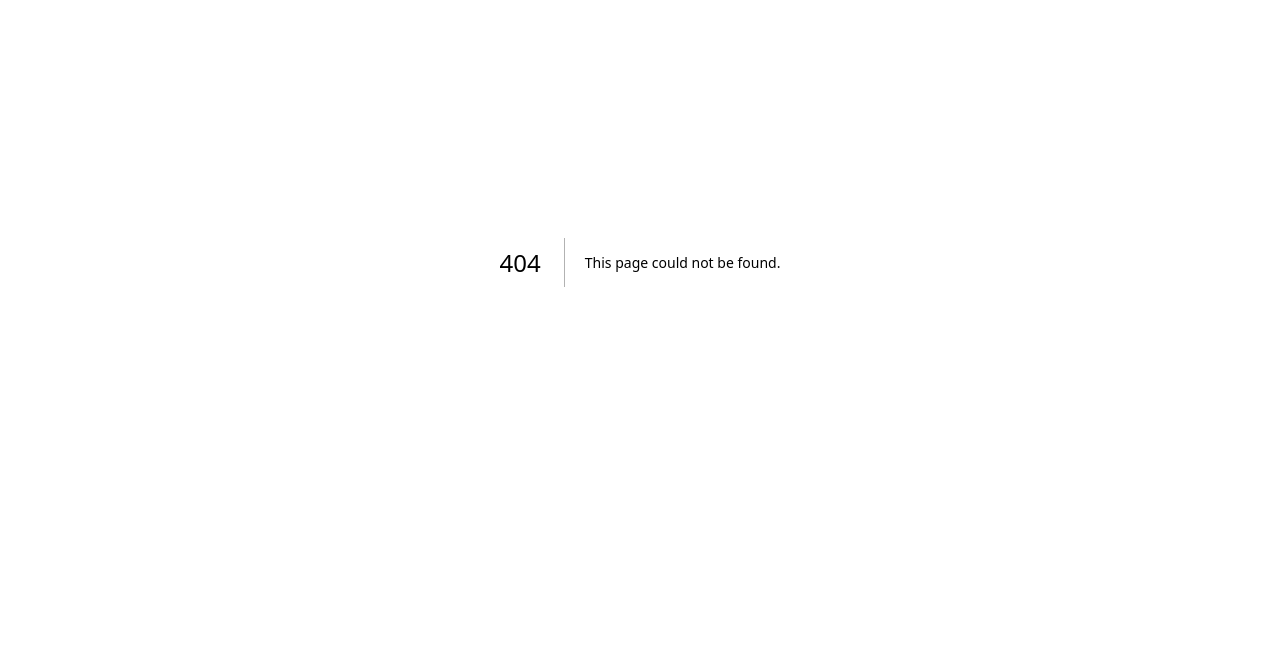
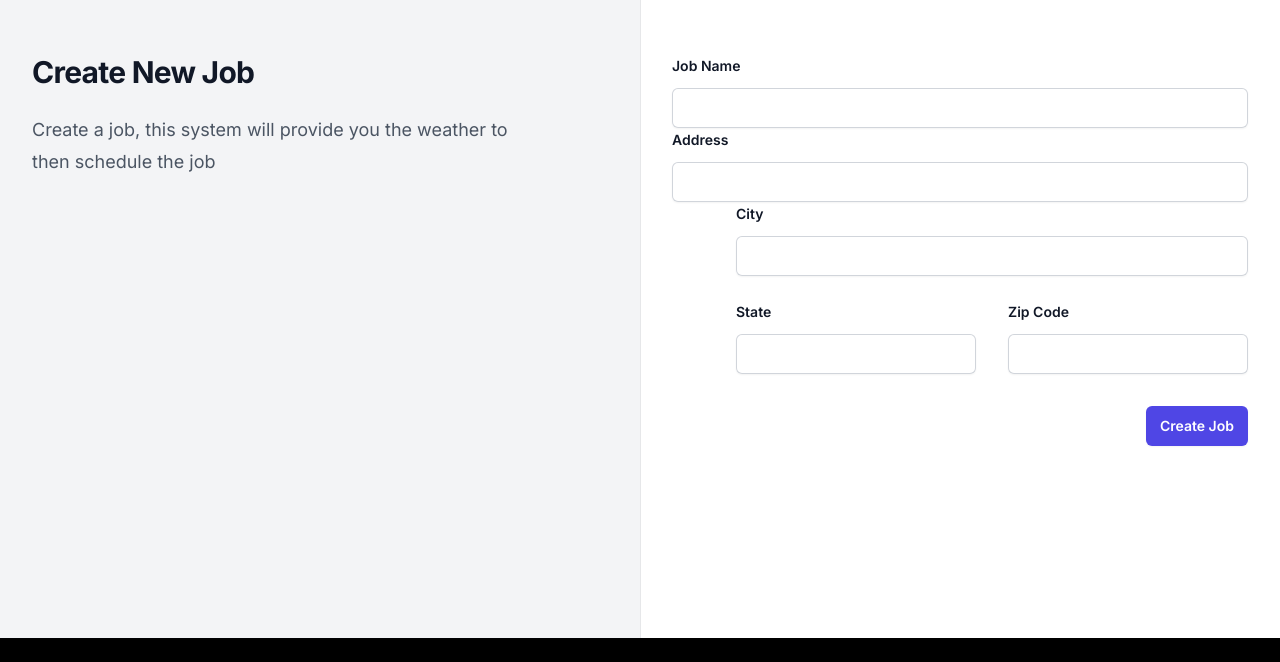
Before and after one commit to DSeeHappy/BigDataProjectSite, a Next.js app: page /new in a window 1280 px wide. Before the commit this address had no page. Shown: the part 138-800 px from the top of the page. Built offline with nearby package versions, Linux system fonts and the light colour scheme.

Commit message:
updating to connect to test server

```diff
--- a/app/components/joblist.jsx
+++ b/app/components/joblist.jsx
@@ -11,48 +11,118 @@ const fetcher = (url) => fetch(url).then((res) => res.json());
 
 
 const useJobsListData = () => {
-    const {data, isLoading, error} = useSWR('https://jsonplaceholder.typicode.com/todos/',fetcher)
+    const {data, isLoading, error} = useSWR('http://localhost:8080/jobs',fetcher)
     let [isSchedulerOpen, setIsSchedulerOpen] = useState(false)
 
     if (error) return <div>Failed to load</div>;
     if (!data) return <div>Loading...</div>;
 
-    const jobsTable = <>
-    {
-        data.map((job) => (<tr key={job.id}>
+
+    const jobList = data.map((job) => (
+        <>
+            {job.scheduled === "true"
+            ? <JobScheduledListItem key={job.id} job={job} />
+            : <JobNotScheduledListItem key={job.id} job={job}/>
+            }
+        </>
+    ));
+
+    return { jobsList: jobList, isLoading, error}
+}
+
+export function JobScheduledListItem({job}){
+    return(<>
+            <tr key={job.id}>
                 <td
                     className={classNames( 'whitespace-nowrap py-4 pl-4 pr-3 text-sm font-medium text-gray-900 sm:pl-6 lg:pl-8')}
                 >
-                {job.title}
+                    {job.name}
                 </td>
                 <td
                     className={classNames('whitespace-nowrap py-4 pl-4 pr-3 text-sm font-medium text-gray-900 sm:pl-6 lg:pl-8')}
                 >
-                {job.complete}
+                    {job.address}
+                </td>
+                <td
+                    className={classNames('whitespace-nowrap py-4 pl-4 pr-3 text-sm font-medium text-gray-900 sm:pl-6 lg:pl-8')}
+                >
+                    {job.city}
+                </td>
+                <td
+                    className={classNames('whitespace-nowrap py-4 pl-4 pr-3 text-sm font-medium text-gray-900 sm:pl-6 lg:pl-8')}
+                >
+                    {job.state}
+                </td>
+                <td
+                    className={classNames('whitespace-nowrap py-4 pl-4 pr-3 text-sm font-medium text-gray-900 sm:pl-6 lg:pl-8')}
+                >
+                    {job.zip_code}
+                </td>
+                <td
+                    className={classNames('whitespace-nowrap py-4 pl-4 pr-3 text-sm font-medium text-gray-900 sm:pl-6 lg:pl-8')}
+                >
+                    {job.schedule_date}
                 </td>
 
+
+            </tr>
+        </>
+    )
+}
+
+export function JobNotScheduledListItem({job}){
+    let [isSchedulerOpen, setIsSchedulerOpen] = useState(false)
+
+    return(<>
+            <tr key={job.id}>
+                <td
+                    className={classNames('whitespace-nowrap py-4 pl-4 pr-3 text-sm font-medium text-gray-900 sm:pl-6 lg:pl-8')}
+                >
+                    {job.name}
+                </td>
+                <td
+                    className={classNames('whitespace-nowrap py-4 pl-4 pr-3 text-sm font-medium text-gray-900 sm:pl-6 lg:pl-8')}
+                >
+                    {job.address}
+                </td>
+                <td
+                    className={classNames('whitespace-nowrap py-4 pl-4 pr-3 text-sm font-medium text-gray-900 sm:pl-6 lg:pl-8')}
+                >
+                    {job.city}
+                </td>
+                <td
+                    className={classNames('whitespace-nowrap py-4 pl-4 pr-3 text-sm font-medium text-gray-900 sm:pl-6 lg:pl-8')}
+                >
+                    {job.state}
+                </td>
+                <td
+                    className={classNames('whitespace-nowrap py-4 pl-4 pr-3 text-sm font-medium text-gray-900 sm:pl-6 lg:pl-8')}
+                >
+                    {job.zip_code}
+                </td>
                 <td
                     className={classNames(job.id !== job.length - 1 ? 'border-b border-gray-200' : '', 'relative whitespace-nowrap py-4 pr-4 pl-3 text-right text-sm font-medium sm:pr-8 lg:pr-8')}
                 >
                     <button onClick={() => setIsSchedulerOpen(true)} className="text-indigo-600 hover:text-indigo-900">
                         Schedule<span className="sr-only">, {job.name}</span>
                     </button>
-                <Dialog open={isSchedulerOpen} onClose={() => setIsSchedulerOpen(false)} type="button" className="relative z-50">
+                    <Dialog open={isSchedulerOpen} onClose={() => setIsSchedulerOpen(false)} type="button"
+                            className="relative z-50">
                         <Dialog.Panel>
                             <JobWeatherList/>
                             <button onClick={() => setIsSchedulerOpen(false)}>Cancel</button>
                         </Dialog.Panel>
                     </Dialog>
                 </td>
-        </tr>))
-    }
+
+            </tr>
         </>
-    return { jobsList: jobsTable, isLoading, error}
+    )
 }
 
 export default function JobList() {
     let [isOpen, setIsOpen] = useState(false)
-    const { jobsList,isLoading,error } = useJobsListData()
+    const {jobsList, isLoading, error} = useJobsListData()
 
     return (<>
         <div className="px-4 sm:px-6 lg:px-8">
--- a/app/components/jobweatherlist.jsx
+++ b/app/components/jobweatherlist.jsx
@@ -8,7 +8,8 @@ import useSWR from "swr";
 const fetcher = (url) => fetch(url).then((res) => res.json());
 
 const useJobData = () => {
-    const {data, isLoading, error} = useSWR('https://jsonplaceholder.typicode.com/todos/1',fetcher)
+    // const {data, isLoading, error} = useSWR('https://jsonplaceholder.typicode.com/todos/1',fetcher)
+    const {data, isLoading, error} = useSWR('http://localhost:8080/jobs',fetcher)
     let [isSchedulerOpen, setIsSchedulerOpen] = useState(false)
 
     if (error) return <div>Failed to load</div>;
--- /dev/null
+++ b/app/new/page.jsx
@@ -0,0 +1,108 @@
+import * as React from "react"
+
+export default function Page() {
+    return (
+        <div className="relative isolate bg-white">
+            <div className="mx-auto grid max-w-7xl grid-cols-1 lg:grid-cols-2">
+                <div className="relative px-6 pb-20 pt-24 sm:pt-32 lg:static lg:px-8 lg:py-48">
+                    <div className="mx-auto max-w-xl lg:mx-0 lg:max-w-lg">
+                        <div
+                            className="absolute inset-y-0 left-0 -z-10 w-full overflow-hidden bg-gray-100 ring-1 ring-gray-900/10 lg:w-1/2">
+                        </div>
+                        <h2 className="text-3xl font-bold tracking-tight text-gray-900">Create New Job</h2>
+                        <p className="mt-6 text-lg leading-8 text-gray-600">
+                            Create a job, this system will provide you the weather to then schedule the job
+                        </p>
+                    </div>
+                </div>
+                <form action="#" method="POST" className="px-6 pb-24 pt-20 sm:pb-32 lg:px-8 lg:py-48">
+                    <div className="grid grid-cols-1 gap-x-8 gap-y-6 sm:grid-cols-2">
+                        <div className="sm:col-span-2">
+                            <label htmlFor="name" className="block text-sm font-semibold leading-6 text-gray-900">
+                                Job Name
+                            </label>
+                            <div className="mt-2.5">
+                                <input
+                                    name="name"
+                                    id="name"
+                                    type="text"
+                                    className="block w-full rounded-md border-0 px-3.5 py-2 text-gray-900 shadow-sm ring-1 ring-inset ring-gray-300 placeholder:text-gray-400 focus:ring-2 focus:ring-inset focus:ring-indigo-600 sm:text-sm sm:leading-6"
+                                />
+                            </div>
+                        </div>
+                    </div>
+                    <div className="sm:col-span-2">
+                        <label htmlFor="address" className="block text-sm font-semibold leading-6 text-gray-900">
+                            Address
+                        </label>
+                        <div className="mt-2.5">
+                            <input
+                                name="address"
+                                id="address"
+                                type="text"
+                                className="block w-full rounded-md border-0 px-3.5 py-2 text-gray-900 shadow-sm ring-1 ring-inset ring-gray-300 placeholder:text-gray-400 focus:ring-2 focus:ring-inset focus:ring-indigo-600 sm:text-sm sm:leading-6"
+                            />
+                        </div>
+                    </div>
+                    <div className="mx-auto max-w-xl lg:mr-0 lg:max-w-lg">
+                        <div className="grid grid-cols-1 gap-x-8 gap-y-6 sm:grid-cols-2">
+                            <div className="sm:col-span-2">
+                                <label htmlFor="city" className="block text-sm font-semibold leading-6 text-gray-900">
+                                    City
+                                </label>
+                                <div className="mt-2.5">
+                                    <input
+                                        name="city"
+                                        type="text"
+                                        id="city"
+                                        className="block w-full rounded-md border-0 px-3.5 py-2 text-gray-900 shadow-sm ring-1 ring-inset ring-gray-300 placeholder:text-gray-400 focus:ring-2 focus:ring-inset focus:ring-indigo-600 sm:text-sm sm:leading-6"
+                                    />
+                                </div>
+                            </div>
+                            <div className="grid grid-cols-1 gap-x-8 gap-y-6 sm:grid-cols-2">
+                                <div className="sm:col-span-2">
+                                    <label htmlFor="state"
+                                           className="block text-sm font-semibold leading-6 text-gray-900">
+                                        State
+                                    </label>
+                                    <div className="mt-2.5">
+                                        <input
+                                            name="state"
+                                            type="text"
+                                            id="state"
+                                            className="block w-full rounded-md border-0 px-3.5 py-2 text-gray-900 shadow-sm ring-1 ring-inset ring-gray-300 placeholder:text-gray-400 focus:ring-2 focus:ring-inset focus:ring-indigo-600 sm:text-sm sm:leading-6"
+                                        />
+                                    </div>
+                                </div>
+                            </div>
+                            <div className="grid grid-cols-1 gap-x-8 gap-y-6 sm:grid-cols-2">
+                                <div className="sm:col-span-2">
+                                    <label htmlFor="zipCode"
+                                           className="block text-sm font-semibold leading-6 text-gray-900">
+                                        Zip Code
+                                    </label>
+                                    <div className="mt-2.5">
+                                        <input
+                                            name="zipCode"
+                                            type="text"
+                                            id="zipCode"
+                                            className="block w-full rounded-md border-0 px-3.5 py-2 text-gray-900 shadow-sm ring-1 ring-inset ring-gray-300 placeholder:text-gray-400 focus:ring-2 focus:ring-inset focus:ring-indigo-600 sm:text-sm sm:leading-6"
+                                        />
+                                    </div>
+                                </div>
+                            </div>
+                        </div>
+                        <div className="mt-8 flex justify-end">
+                            <button
+                                type="submit"
+                                className="rounded-md bg-indigo-600 px-3.5 py-2.5 text-center text-sm font-semibold text-white shadow-sm hover:bg-indigo-500 focus-visible:outline focus-visible:outline-2 focus-visible:outline-offset-2 focus-visible:outline-indigo-600"
+                            >
+                                Create Job
+                            </button>
+                        </div>
+                    </div>
+                </form>
+            </div>
+        </div>
+    )
+}
```
Lines whose indentation alone changed are shown as unchanged.
